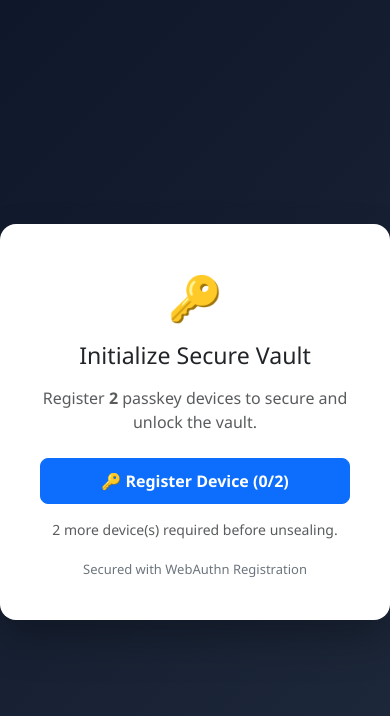
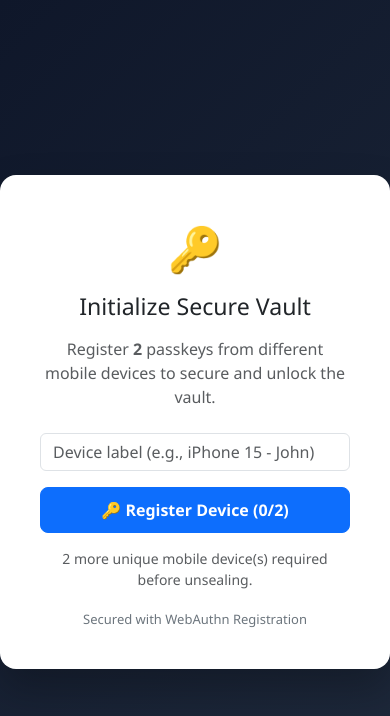
Before and after one commit to shaik-byte/ci-secrets-management, a Django app: page /initialize/ in a window 390 px wide. Shown: the top 716 px of the page. Run offline with Django 5.2, Linux system fonts and the light colour scheme; data comes from the database, SQL or seed files in the repository; data that the repository does not hold is empty.

Commit message:
Enforce unique mobile devices for WebAuthn enrollment

```diff
--- a/templates/initialize.html
+++ b/templates/initialize.html
@@ -122,8 +122,14 @@ async function registerDevice() {
     <div class="vault-icon">🔑</div>
     <h3 class="mb-3">Initialize Secure Vault</h3>
     <p class="text-muted mb-4">
-        Register <strong>{{ required_device_count }}</strong> passkey devices to secure and unlock the vault.
+        Register <strong>{{ required_device_count }}</strong> passkeys from different mobile devices to secure and unlock the vault.
     </p>
+
+    <input id="deviceLabel"
+           type="text"
+           class="form-control mb-3"
+           maxlength="120"
+           placeholder="Device label (e.g., iPhone 15 - John)">
 
     <button id="registerBtn"
             onclick="registerDevice()"
@@ -133,7 +139,7 @@ async function registerDevice() {
 
     <div id="status" class="status-message">
         {% if remaining_device_count > 0 %}
-            <div class="text-muted">{{ remaining_device_count }} more device(s) required before unsealing.</div>
+            <div class="text-muted">{{ remaining_device_count }} more unique mobile device(s) required before unsealing.</div>
         {% else %}
             <div class="text-success">Required devices registered. Go to Unseal.</div>
         {% endif %}
@@ -186,6 +192,7 @@ async function registerDevice() {
             id: credential.id,
             rawId: toBase64(credential.rawId),
             type: credential.type,
+            deviceLabel: document.getElementById("deviceLabel").value || "",
             response: {
                 attestationObject: toBase64(credential.response.attestationObject),
                 clientDataJSON: toBase64(credential.response.clientDataJSON),
@@ -213,7 +220,7 @@ async function registerDevice() {
                 }, 1000);
             } else {
                 statusDiv.innerHTML =
-                    `<div class="text-warning">Device Registered (${result.registered_devices}/${result.required_devices}). Please register one more device.</div>`;
+                    `<div class="text-warning">Device Registered (${result.registered_devices}/${result.required_devices}). Please register another mobile device.</div>`;
 
                 setTimeout(() => {
                     window.location.reload();
--- a/vault/models.py
+++ b/vault/models.py
@@ -55,7 +55,18 @@ class WebAuthnDevice(models.Model):
     credential_id = models.BinaryField(unique=True)
     public_key = models.BinaryField()
     sign_count = models.IntegerField(default=0)
+    device_label = models.CharField(max_length=120, blank=True, default="")
+    device_fingerprint = models.CharField(max_length=64)
+    user_agent = models.TextField(blank=True, default="")
     added_at = models.DateTimeField(auto_now_add=True)
 
+    class Meta:
+        constraints = [
+            models.UniqueConstraint(
+                fields=["vault", "device_fingerprint"],
+                name="unique_webauthn_device_per_vault_fingerprint",
+            )
+        ]
+
     def __str__(self):
-        return f"WebAuthnDevice<{self.id}>"
+        return self.device_label or f"WebAuthnDevice<{self.id}>"
--- a/vault/views.py
+++ b/vault/views.py
@@ -1,6 +1,7 @@
 import base64
 import json
 import os
+import hashlib
 
 from django.contrib.auth import authenticate, login, logout
 from django.contrib.auth.decorators import login_required
@@ -21,6 +22,15 @@ from .security import get_client_ip, get_location_from_ip
 RP_ID = "localhost"
 ORIGIN = "http://localhost:8000"
 REQUIRED_WEBAUTHN_DEVICES = 2
+
+
+def get_device_fingerprint(request):
+    user_agent = request.META.get("HTTP_USER_AGENT", "")
+    accept_lang = request.META.get("HTTP_ACCEPT_LANGUAGE", "")
+    sec_platform = request.META.get("HTTP_SEC_CH_UA_PLATFORM", "")
+
+    raw = f"{user_agent}|{accept_lang}|{sec_platform}".encode()
+    return hashlib.sha256(raw).hexdigest()
 
 
 def home(request):
@@ -179,6 +189,12 @@ def begin_registration(request):
             ],
             "timeout": options.timeout,
             "attestation": options.attestation,
+            "authenticatorSelection": {
+                "authenticatorAttachment": "cross-platform",
+                "residentKey": "preferred",
+                "requireResidentKey": False,
+                "userVerification": "preferred",
+            },
             "requiredDevices": REQUIRED_WEBAUTHN_DEVICES,
             "registeredDevices": vault.webauthn_devices.count(),
         }
@@ -208,19 +224,36 @@ def finish_registration(request):
             expected_origin=ORIGIN,
         )
 
+        device_fingerprint = get_device_fingerprint(request)
+        if vault.webauthn_devices.filter(device_fingerprint=device_fingerprint).exists():
+            return JsonResponse(
+                {
+                    "error": "This browser/device is already registered. Please register using a different mobile device.",
+                },
+                status=400,
+            )
+
+        device_label = (data.get("deviceLabel") or "").strip()[:120]
+
         device, created = WebAuthnDevice.objects.get_or_create(
             vault=vault,
             credential_id=verification.credential_id,
             defaults={
                 "public_key": verification.credential_public_key,
                 "sign_count": verification.sign_count,
+                "device_label": device_label,
+                "device_fingerprint": device_fingerprint,
+                "user_agent": request.META.get("HTTP_USER_AGENT", ""),
             },
         )
 
         if not created:
             device.public_key = verification.credential_public_key
             device.sign_count = verification.sign_count
-            device.save(update_fields=["public_key", "sign_count"])
+            if device_label:
+                device.device_label = device_label
+            device.user_agent = request.META.get("HTTP_USER_AGENT", "")
+            device.save(update_fields=["public_key", "sign_count", "device_label", "user_agent"])
 
         registered_count = vault.webauthn_devices.count()
 
@@ -230,6 +263,10 @@ def finish_registration(request):
                 "registered_devices": registered_count,
                 "required_devices": REQUIRED_WEBAUTHN_DEVICES,
                 "ready_for_unseal": registered_count >= REQUIRED_WEBAUTHN_DEVICES,
+                "registered_labels": [
+                    d.device_label or f"Device {idx + 1}"
+                    for idx, d in enumerate(vault.webauthn_devices.order_by("added_at"))
+                ],
             }
         )
 
```
Also changed, not shown: vault/migrations/0007_webauthndevice_mobile_fields.py (added).
